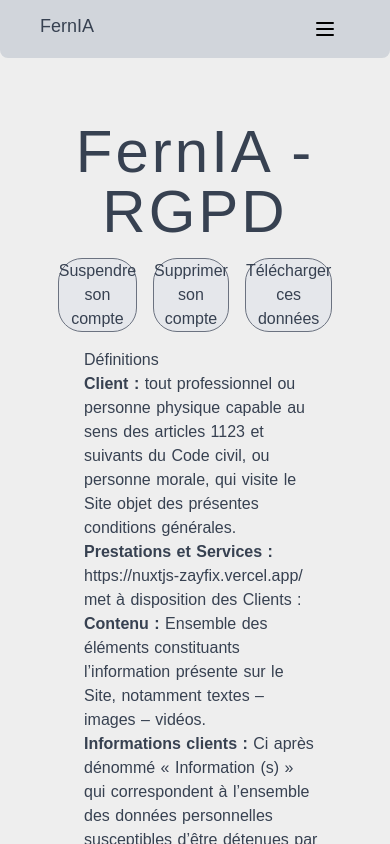
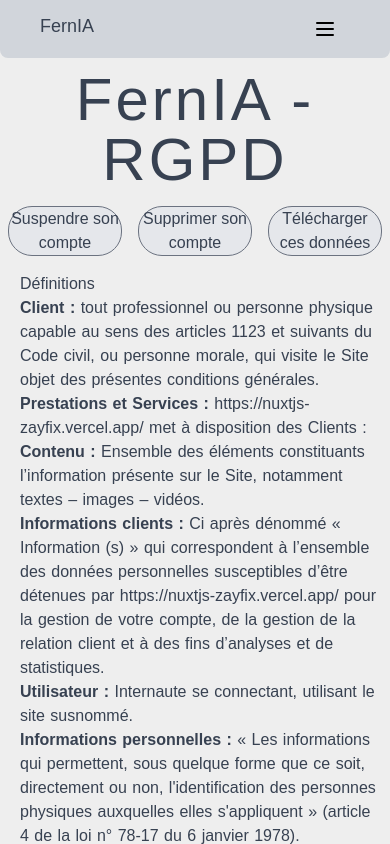
Before and after one commit to zayfix/nuxtjs, a Nuxt app: page /rgpd in a window 390 px wide. Built offline with nearby package versions, Linux system fonts and the light colour scheme.

Commit message:
Update application and rgpd

```diff
--- a/pages/application.vue
+++ b/pages/application.vue
@@ -34,7 +34,7 @@
         </div>
         <div class='mt-5 justify-center text-center items-center' v-bind:class="{ hidden: !result, flex: result }">
             <h1 class='text-xl tracking-wider'>Resultat :</h1>
-            <img class='md:object-scale-down' src="~/assets/test.jpg" alt="test">
+            <img class='md:object-scale-down' src="" alt="resultat">
         </div>
     </div>
   </div>
--- a/pages/rgpd.vue
+++ b/pages/rgpd.vue
@@ -2,10 +2,10 @@
   <div>
     <navbar />
     <div
-      class="font-Quicksand m-16 text-gray-700 delay-1000"
+      class="font-Quicksand text-gray-700 delay-1000 lg:m-px xl:m-16"
     >
         <h1 class="title font-medium text-center text-6xl mb-2 tracking-wider">FernIA - RGPD</h1>
-        <div class="flex items-center justify-center">
+        <div class="flex items-center justify-center lg:m-0">
             <button
             class="rounded-3xl outline-none bg-gray-200 border border-gray-500  w-3/5 m-2 transition duration-150 ease-in-out hover:shadow-lg transform"
             v-on:click="suspendAccount()"
```
Also changed, not shown: assets/test.jpg (deleted).
